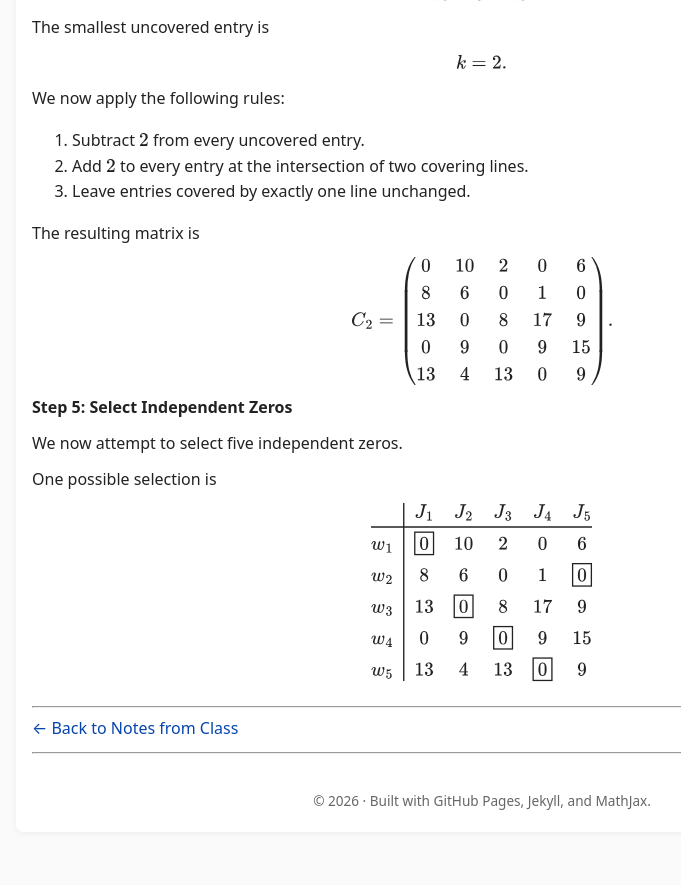
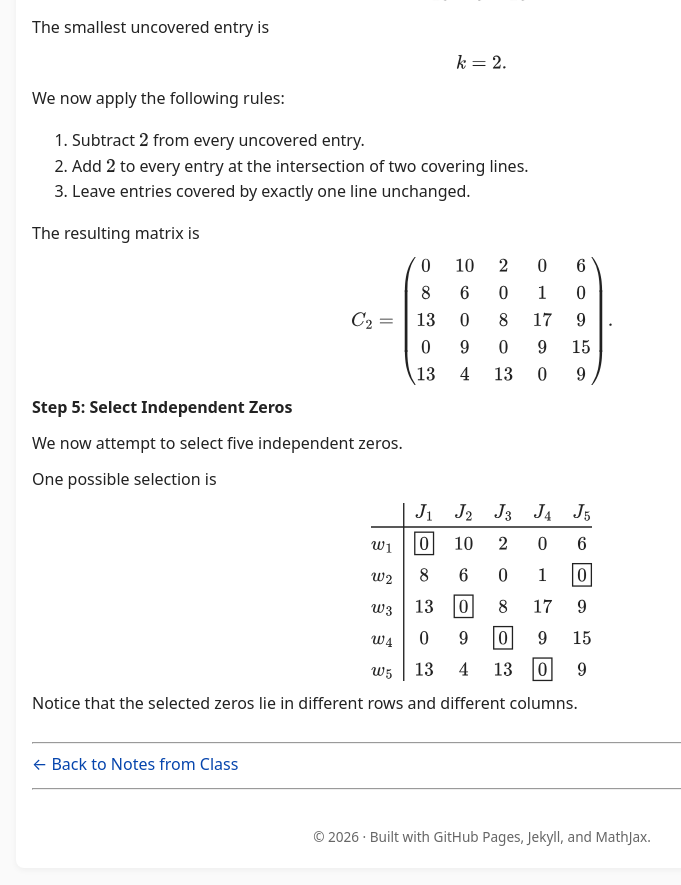
Before and after one commit to SaleemKamaludin/SaleemKamaludin.github.io, a Jekyll site: the page built from courses/math-2276/notes-from-class/supplementary-lecture-6/index.md, in a window 1280 px wide and 900 px high, scrolled down 8165 px. Shown: the top 885 px of the window, without its empty margins (158-839 px from the left). Built offline with Jekyll 4.4.1, drawn with Linux system fonts in a browser that asks for light colours; before the commit the page ends 9029 px from its top, so only the background shows below that.

Commit message:
Add independent zero observation to Step 5 of Example 1.3

```diff
--- a/courses/math-2276/notes-from-class/supplementary-lecture-6/index.md
+++ b/courses/math-2276/notes-from-class/supplementary-lecture-6/index.md
@@ -1337,6 +1337,15 @@ w_5 & 13 & 4 & 13 & \boxed{0} & 9
       </div>
 
     </div>
+
+    <div id="example-hungarian-five-by-five-step-5-independent-zero-observation">
+
+      <p>
+        Notice that the selected zeros lie in different
+        rows and different columns.
+      </p>
+
+    </div>
 </div>
 </div>
 
```
